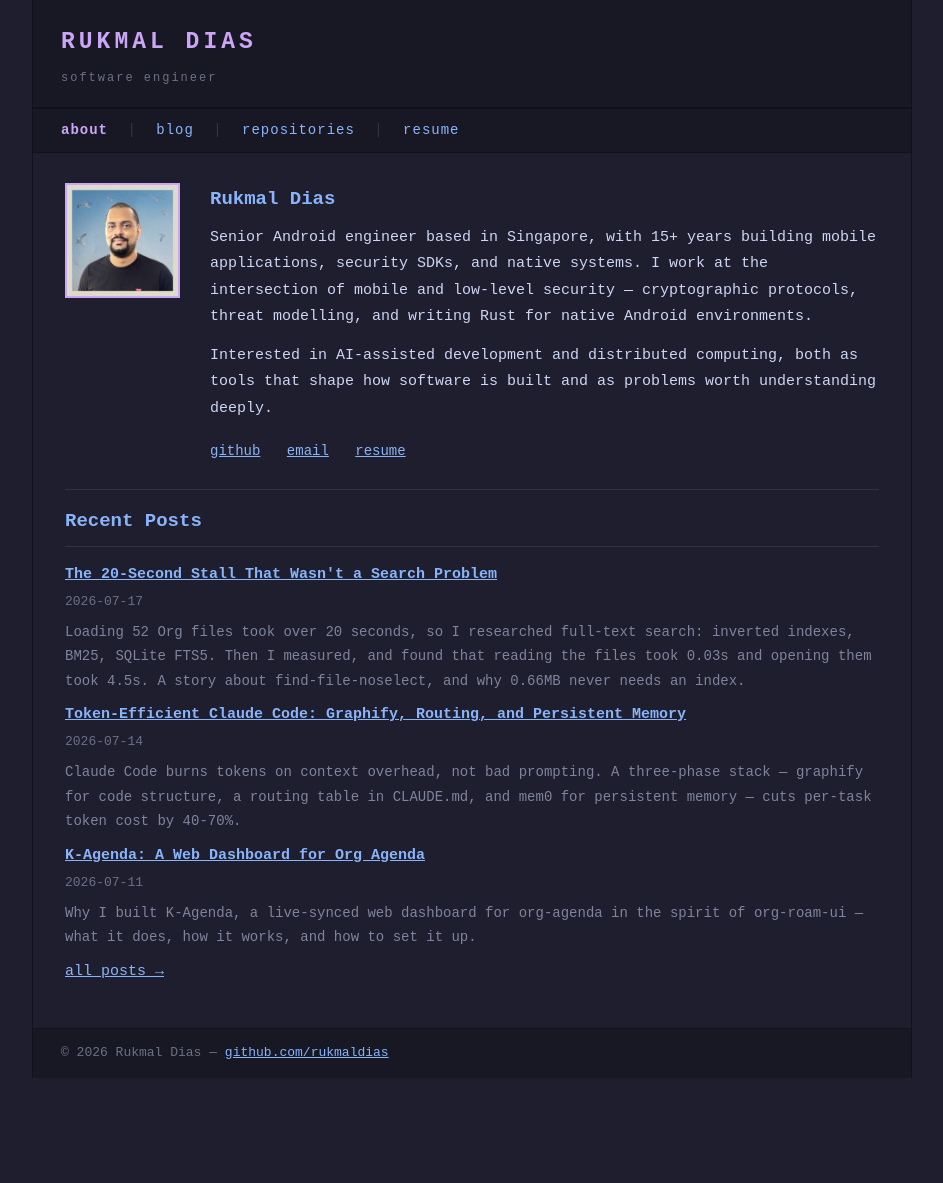
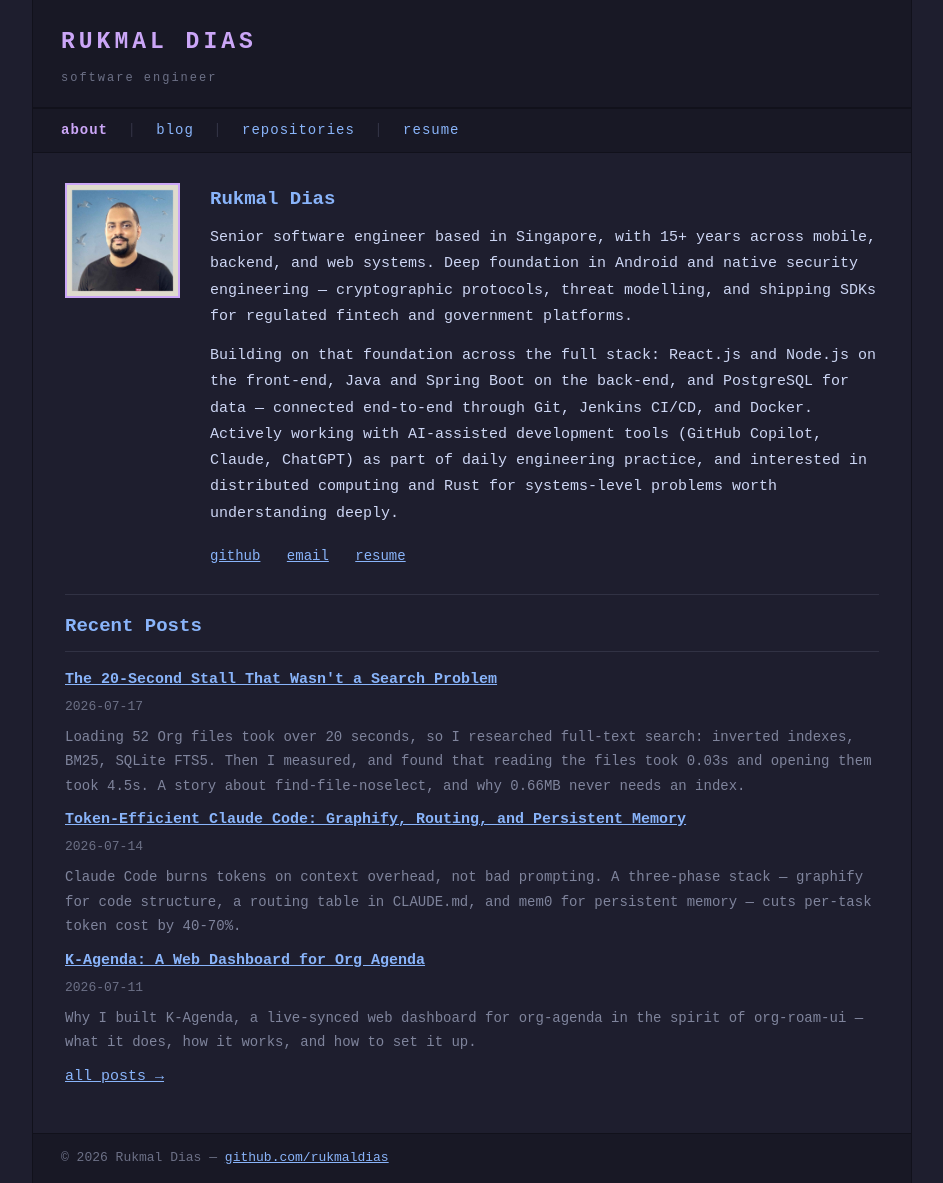
Before and after one commit to rukmaldias/rukmaldias.github.io, a Jekyll site: the page built from index.md, in a window 1280 px wide. Shown: the whole page, without its empty margins (168-1111 px from the left). Built offline with Jekyll 4.4.1, drawn with Linux system fonts in a browser that asks for light colours; before the commit the page ends 1078 px from its top, so only the background shows below that.

Commit message:
Reposition about and resume as full-stack, not Android-only
New about copy supplied verbatim; the resume summary is rewritten to
match it rather than left contradicting it a click away in the nav. It
keeps the resume's concrete claims -- reusable SDKs, regulated fintech
and government platforms, millions of users -- and drops "Senior Android
engineer", which no longer appears anywhere on the site.

Two skill tags follow from the new copy rather than being invented for
it: Node.js under Backend & Web, and Claude/ChatGPT alongside GitHub
Copilot under Tooling. Both texts name them, and a Skills section that
omitted what the summary above it claimed would be the same
inconsistency in a new place. Everything else the copy cites -- Spring
Boot, PostgreSQL, React, Git, Jenkins, Docker, Rust -- was already listed.

The about copy is split across the existing two paragraphs, at the seam
between foundation and current stack. Not a word changed; one six-
sentence block would have read as a wall beside the profile photo.

Co-Authored-By: Claude Opus 4.8 <noreply@anthropic.com>

```diff
--- a/index.md
+++ b/index.md
@@ -10,15 +10,19 @@ title: About
   <div class="about-text">
     <h2>Rukmal Dias</h2>
     <p>
-      Senior Android engineer based in Singapore, with 15+ years building mobile
-      applications, security SDKs, and native systems. I work at the intersection
-      of mobile and low-level security &mdash; cryptographic protocols, threat
-      modelling, and writing Rust for native Android environments.
+      Senior software engineer based in Singapore, with 15+ years across mobile,
+      backend, and web systems. Deep foundation in Android and native security
+      engineering &mdash; cryptographic protocols, threat modelling, and shipping
+      SDKs for regulated fintech and government platforms.
     </p>
     <p>
-      Interested in AI-assisted development and distributed computing, both as
-      tools that shape how software is built and as problems worth understanding
-      deeply.
+      Building on that foundation across the full stack: React.js and Node.js on
+      the front-end, Java and Spring Boot on the back-end, and PostgreSQL for
+      data &mdash; connected end-to-end through Git, Jenkins CI/CD, and Docker.
+      Actively working with AI-assisted development tools (GitHub Copilot,
+      Claude, ChatGPT) as part of daily engineering practice, and interested in
+      distributed computing and Rust for systems-level problems worth
+      understanding deeply.
     </p>
     <div class="about-links">
       <a href="https://github.com/rukmaldias">github</a>
```
Also changed, not shown: resume.html (+11 -5 lines).
